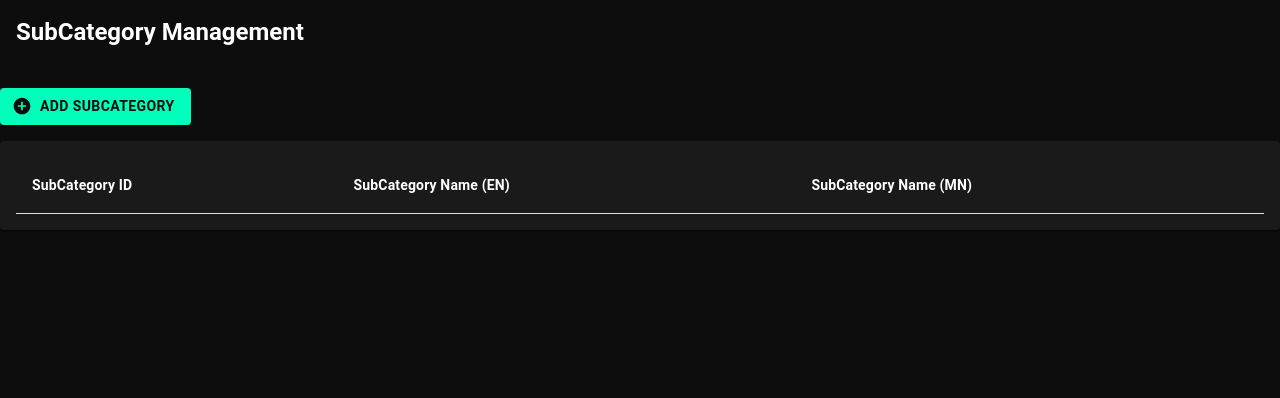
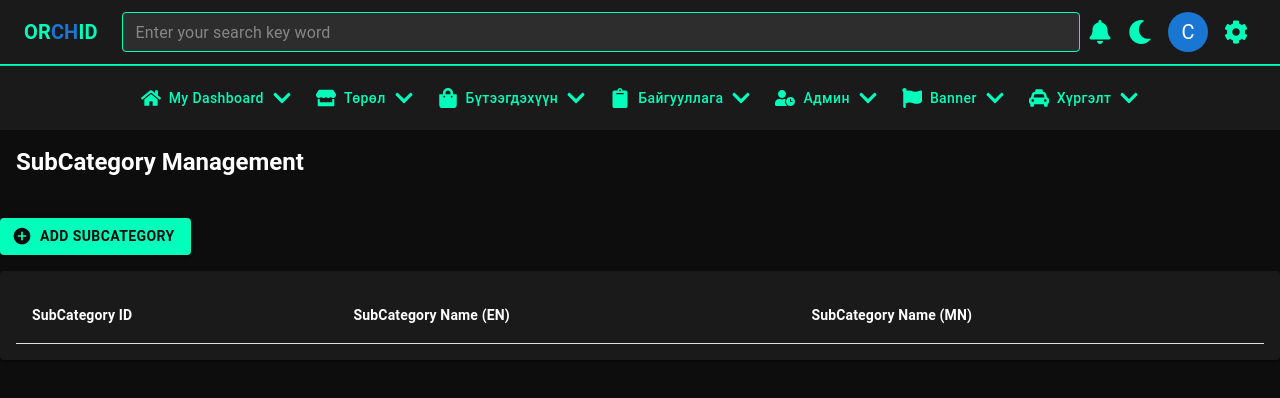
Before and after one commit to OrchidInk/orchidadmin, a Next.js app: page /admin/subMenu/add in a window 1280 px wide. Shown: the top 398 px of the page. Built offline with nearby package versions, Linux system fonts and the light colour scheme.

Commit message:
done subCategory logic

```diff
--- a/src/pages/admin/subMenu/add/index.tsx
+++ b/src/pages/admin/subMenu/add/index.tsx
@@ -24,6 +24,7 @@ import AddCircleIcon from '@mui/icons-material/AddCircle';
 import MuiAlert from '@mui/material/Alert';
 import { AxiosError } from 'axios';
 import { fetchCategoriesEn, fetchCategoriesMn, addSubCategoryEn, addSubCategoryMn } from '@/pages/api/submenu';
+import Header from '@/@core/components/Navbar';
 
 // Interfaces for response data
 interface SubCategoryEn {
@@ -148,6 +149,7 @@ const SubMenuAdd = () => {
 
   return (
     <Box sx={{ backgroundColor: '#0d0d0d', minHeight: '100vh', color: '#ffffff' }}>
+      <Header />
       <Typography variant="h5" sx={{ mb: 3, fontWeight: 'bold', p: 2 }}>
         SubCategory Management
       </Typography>
```
